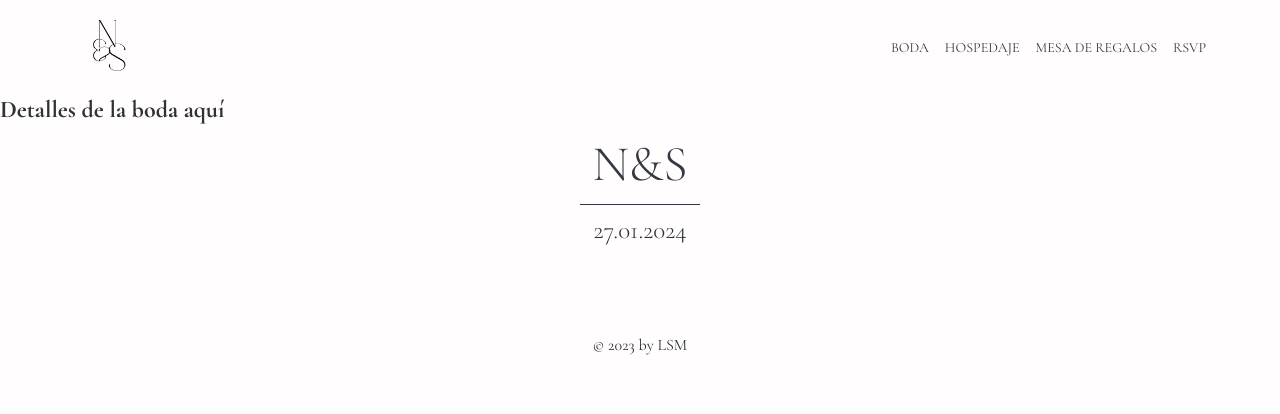
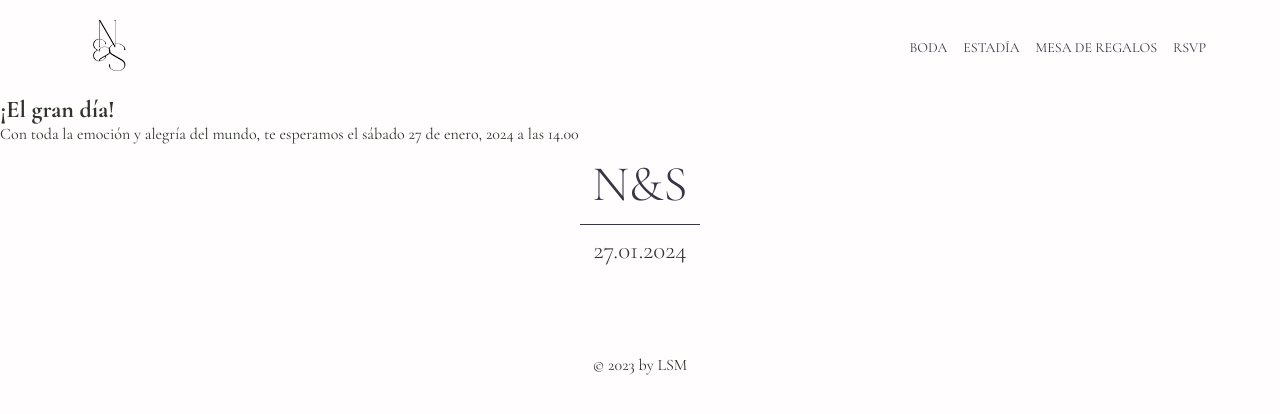
Before and after one commit to richipargo/nadia-stefan, a React (Vite) app: page /boda in a window 1280 px wide. Shown: the top 414 px of the page. Built offline with nearby package versions, Linux system fonts and the light colour scheme.

Commit message:
Update navbar links

```diff
--- a/src/App.jsx
+++ b/src/App.jsx
@@ -2,7 +2,7 @@ import { useState } from 'react';
 import Navbar from './components/Navbar';
 import Home from './components/Home';
 import Boda from './components/Boda';
-import Hospedaje from './components/Hospedaje';
+import Estadia from './components/Estadia';
 import Mesa from './components/Mesa';
 import Rsvp from './components/Rsvp';
 import Footer from './components/Footer';
@@ -24,8 +24,8 @@ function App() {
             <Route exact path="/boda">
               <Boda />
             </Route>
-            <Route exact path="/hospedaje">
-              <Hospedaje />
+            <Route exact path="/estadia">
+              <Estadia />
             </Route>
             <Route exact path="/mesa-regalos">
               <Mesa />
--- a/src/components/Boda.jsx
+++ b/src/components/Boda.jsx
@@ -1,7 +1,12 @@
 const Boda = () => {
   return (
-    <div className="boda">
-      <h2>Detalles de la boda aquí</h2>
+    <div className="lugar-fecha">
+      <h2>¡El gran día!</h2>
+      <p>
+        Con toda la emoción y alegría del mundo, te esperamos el sábado 27 de enero, 2024 a las
+        14.00
+      </p>
+      {/* <img className="hero-img" src="./ns-199.jpg" alt="Nadia & Stefan's engagement in Oaxaca" /> */}
     </div>
   );
 };
--- /dev/null
+++ b/src/components/Estadia.jsx
@@ -0,0 +1,9 @@
+const Estadia = () => {
+  return (
+    <div className="estadia">
+      <h2>Estadía aquí</h2>
+    </div>
+  );
+};
+
+export default Estadia;
--- a/src/components/Hero.jsx
+++ b/src/components/Hero.jsx
@@ -6,7 +6,7 @@ const Hero = () => {
       <img className="hero-img" src="./ns-199.jpg" alt="Nadia & Stefan's engagement in Oaxaca" />
       <div className="centered-text">
         <h1>Nadia & Stefan</h1>
-        <h2>27 Enero, 2024 &#x2022; Tepoztlán, Morelos, México</h2>
+        <h2>27 Enero, 2024 &#x2022; Tepoztlán, Morelos</h2>
       </div>
     </div>
   );
--- a/src/components/Home.jsx
+++ b/src/components/Home.jsx
@@ -11,7 +11,7 @@ const Home = () => {
       {/* <CountdownTimer countdownTimestampMs={1643673600000} /> */}
       <Countdown />
       <p className="when-where">
-        27 Enero, 2024. 2:00<span className="pm-span"> pm</span> | Jardín Xolatlaco
+        27 Enero, 2024. 14:00<span className="pm-span"> hrs</span> | Jardín Xolatlaco
       </p>
       <RsvpBtn />
     </div>
--- a/src/components/Hospedaje.jsx
+++ /dev/null
@@ -1,9 +0,0 @@
-const Hospedaje = () => {
-  return (
-    <div className="hospedaje">
-      <h2>Hospedaje aquí</h2>
-    </div>
-  );
-};
-
-export default Hospedaje;
--- a/src/components/Navbar.jsx
+++ b/src/components/Navbar.jsx
@@ -12,7 +12,7 @@ const Navbar = () => {
           <Link to="/boda">Boda</Link>
         </li>
         <li>
-          <Link to="/hospedaje">Hospedaje</Link>
+          <Link to="/estadia">Estadía</Link>
         </li>
         <li>
           <Link to="/mesa-regalos">Mesa de regalos</Link>
```
